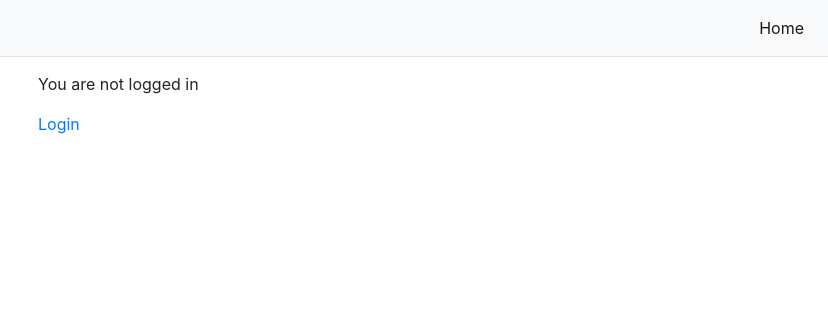
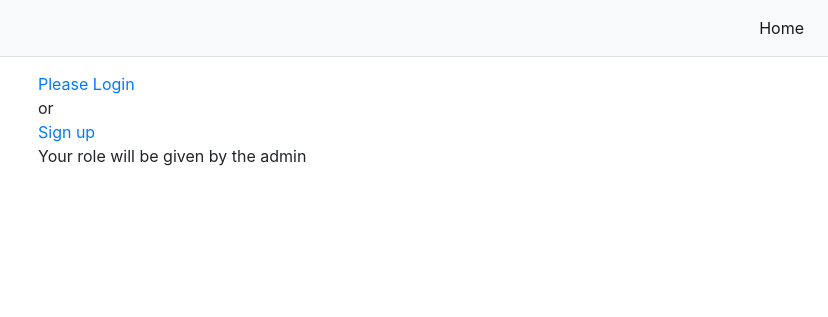
Before and after one commit to nichaos2/django-login, a Django app: page / in a window 1280 px wide. Shown: the top 317 px of the page, without its empty margins (452-1280 px from the left). Run offline with Django 3.2, Linux system fonts and the light colour scheme; some libraries are stand-ins or nearby versions.

Commit message:
add sign up process

```diff
--- /dev/null
+++ b/accounts/urls.py
@@ -0,0 +1,8 @@
+from django.urls import path
+
+from . import views
+
+
+urlpatterns = [
+    path('signup/', views.SignUp.as_view(), name='signup'),
+]
--- a/config/settings.py
+++ b/config/settings.py
@@ -37,6 +37,7 @@ INSTALLED_APPS = [
     'django.contrib.sessions',
     'django.contrib.messages',
     'django.contrib.staticfiles',
+    'accounts.apps.AccountsConfig'
 ]
 
 MIDDLEWARE = [
--- a/config/urls.py
+++ b/config/urls.py
@@ -19,6 +19,7 @@ from django.views.generic.base import TemplateView
 
 urlpatterns = [
     path('admin/', admin.site.urls),
+    path('accounts/', include('accounts.urls')), # new
     path('accounts/', include('django.contrib.auth.urls')),
     path('', TemplateView.as_view(template_name='home.html'), name='home'),
 ]
--- a/templates/home.html
+++ b/templates/home.html
@@ -24,8 +24,13 @@
 
 {% else %}
 <div style=" width: 100%; max-width:330px; padding:15px; margin: 0 auto;">
-    <p>You are not logged in</p>
-    <a href="{% url 'login' %}">Login</a>
+
+    <a href="{% url 'login' %}">Please Login</a>
+    <p>
+        or <br>
+        <a href="{% url 'signup' %}">Sign up </a> <br>
+        Your role will be given by the admin
+    </p>
 </div>
 
 
--- a/templates/registration/login.html
+++ b/templates/registration/login.html
@@ -7,7 +7,7 @@ Login
 
 {% block content %}
 
-<div style=" width: 100%; max-width:330px; padding:15px; margin: 0 auto;">
+<div style=" width: 100%; max-width:420px; padding:15px; margin: 0 auto;">
         <h2>Login</h2>
         <form method="post">
             {% csrf_token %}
```
Also changed, not shown: accounts/views.py (+10 -1 lines), templates/signup.html (added, +16 -0 lines). Lines whose indentation alone changed are shown as unchanged.
